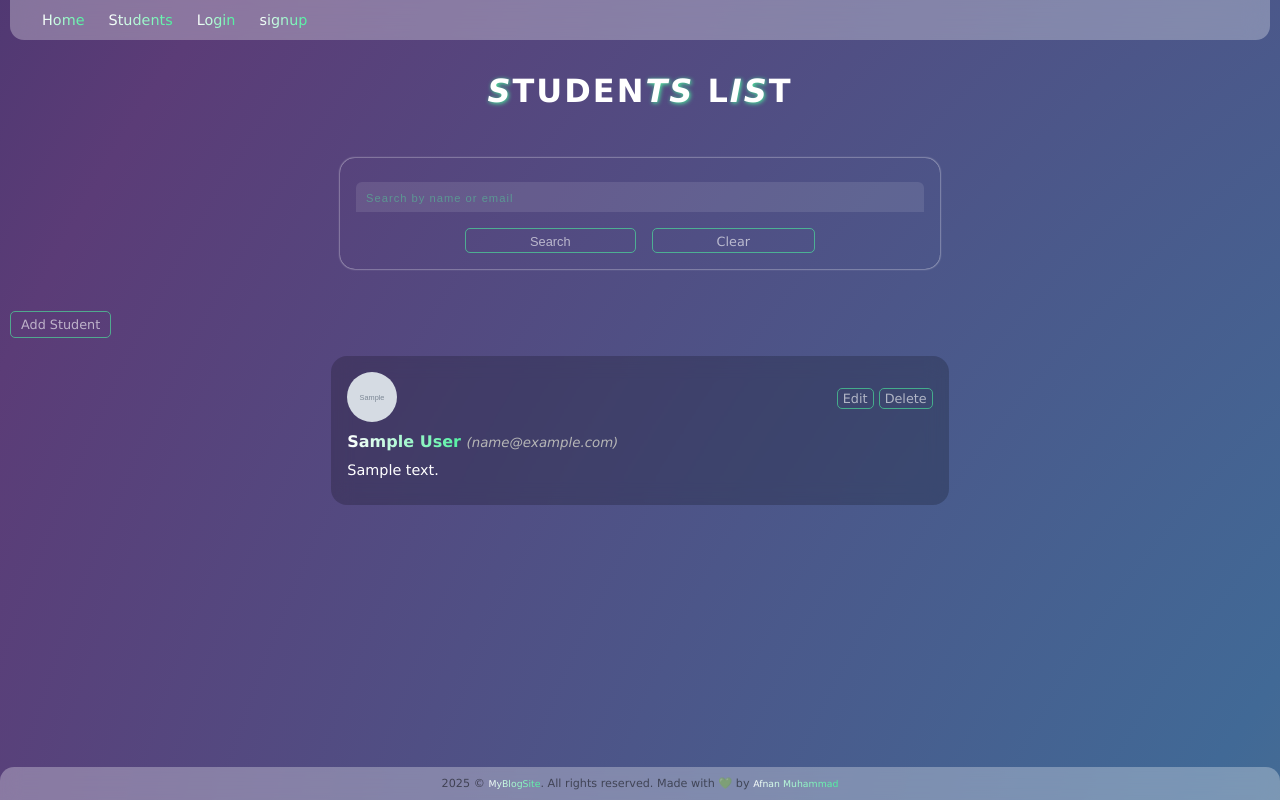
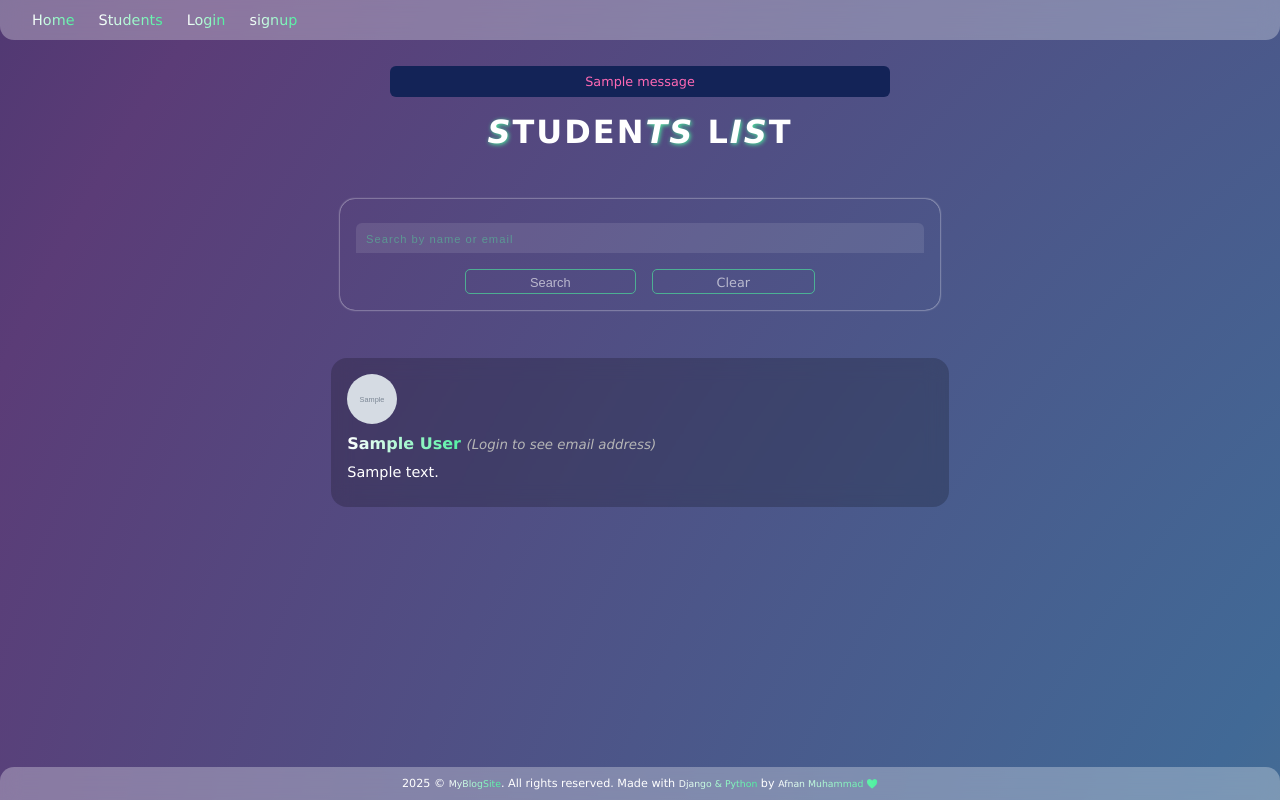
Before and after one commit to OtakuTotipotent/myblogsite, a Django app: page /students/ in a window 1280 px wide. Run offline with Django 5.2, Linux system fonts and the light colour scheme; tables that the repository leaves empty hold one stand-in row (values such as "Sample post"); grey boxes marked "Sample" are stand-in pictures; one stand-in notice (Sample message) is shown; parts of the project's set-up code (start-up, migrations or seed data) failed here and were passed over.

Commit message:
blog & security

```diff
--- a/accounts/admin.py
+++ b/accounts/admin.py
@@ -1,12 +1,10 @@
 from django.contrib import admin
 from django.contrib.auth.admin import UserAdmin
 from .models import User
-from .forms import CustomUserCreationForm
 
 
 class CustomUserAdmin(UserAdmin):
     model = User
-    add_form = CustomUserCreationForm
     list_display = (
         "email",
         "name",
@@ -17,7 +15,7 @@ class CustomUserAdmin(UserAdmin):
 
     fieldsets = (
         (None, {"fields": ("email", "password")}),
-        ("Personal Info", {"fields": ("name")}),
+        ("Personal Info", {"fields": ("name",)}),
         (
             "Permissions",
             {
--- a/accounts/views.py
+++ b/accounts/views.py
@@ -20,7 +20,7 @@ def signup_view(request):
             name=name,
         )
         login(request, user)
-        return redirect(request, "home")
+        return redirect("home")
     return render(request, "accounts/signup.html")
 
 
--- a/blog/templates/blog/base.html
+++ b/blog/templates/blog/base.html
@@ -14,7 +14,6 @@
     body {
       display: flex;
       flex-direction: column;
-      padding: 0 10px;
       min-height: 100vh;
       position: relative;
       font-family: 'verdana';
@@ -26,6 +25,7 @@
 
     .container {
       margin: 1rem 0 4rem;
+      padding: 10px;
     }
 
     @keyframes gradient {
@@ -50,12 +50,13 @@
     nav {
       position: sticky;
       top: 0;
+      width: 100%;
       display: flex;
       gap: 1.5rem;
       padding: 12px 32px;
       border-radius: 0 0 14px 14px;
-      backdrop-filter: blur(12px);
       background-color: rgba(255, 255, 255, 0.3);
+      backdrop-filter: blur(10px);
       z-index: 10;
     }
 
@@ -70,7 +71,8 @@
       text-align: center;
       border-radius: 14px 14px 0 0;
       backdrop-filter: blur(10px);
-      color: rgba(0, 0, 0, 0.5);
+      color: rgba(0, 0, 0, 0.8);
+      color: white;
       background-color: rgba(255, 255, 255, 0.3);
     }
 
@@ -102,18 +104,25 @@
       color: transparent;
     }
 
+    .page-links:hover {
+      background: linear-gradient(90deg, #4cf09e, white);
+      -webkit-background-clip: text;
+      background-clip: text;
+      color: transparent;
+    }
+
     .page-links::before {
       content: "";
       display: block;
       position: absolute;
       left: 0;
-      bottom: -2px;
+      bottom: -3px;
       width: 100%;
       height: 2px;
       border-radius: 50%;
-      background-color: white;
+      background-color: #4cf09e;
       transform: scaleX(0);
-      transition: transform 0.3s ease-in-out;
+      transition: 0.3s;
     }
 
     .page-links:hover::before {
@@ -294,6 +303,32 @@
       border-radius: 50%;
     }
 
+    .messages {
+      max-width: 500px;
+      margin: 0;
+      margin: auto;
+      list-style: none;
+      background-color: #132357;
+      backdrop-filter: blur(10px);
+      border-radius: 6px;
+      transition: .2s;
+    }
+
+    .message-item {
+      color: hotpink;
+      padding: 0.5rem;
+      font-size: 0.8rem;
+      cursor: default;
+    }
+
+    .messages:hover {
+      background-color: rgba(255, 105, 180, 0.2);
+
+      & .message-item {
+        color: white;
+      }
+    }
+
     @media (max-width: 600px) {
       .list-item {
         max-width: 100%;
@@ -322,13 +357,24 @@
   </nav>
 
   <div class="container">
+
+    {% if messages %}
+    <ul class="messages">
+      {% for message in messages %}
+      <li class="message-item">{{ message }}</li>
+      {% endfor %}
+    </ul>
+    {% endif %}
+
+
     {% block content %}
     {% endblock content %}
   </div>
 
   <footer>
-    2025 &copy; <a href="{% url 'home' %}" class="page-links">MyBlogSite</a>. All rights reserved. Made with 💚 by <a
-      class="page-links" href="https://github.com/OtakuTotipotent">Afnan Muhammad</a>
+    2025 &copy; <a href="{% url 'home' %}" class="page-links" target="_blank">MyBlogSite</a>. All rights reserved. Made
+    with <a href="https://www.python.org/jobs/" class="page-links" target="_blank">Django & Python</a> by <a
+      class="page-links" href="https://github.com/OtakuTotipotent" target="_blank">Afnan Muhammad 💚</a>
   </footer>
 
 </body>
--- a/students/models.py
+++ b/students/models.py
@@ -1,5 +1,6 @@
 import os
 from django.db import models
+from django.conf import settings
 
 
 def student_profile_upload(instance, filename):
@@ -17,6 +18,11 @@ class Student(models.Model):
         upload_to=student_profile_upload, blank=True, null=True
     )
     created_at = models.DateTimeField(auto_now_add=True)
+    owner = models.ForeignKey(
+        settings.AUTH_USER_MODEL,
+        on_delete=models.CASCADE,
+        related_name="students",
+    )
 
     def __str__(self):
         return self.name
--- a/students/templates/students/students_list.html
+++ b/students/templates/students/students_list.html
@@ -17,33 +17,41 @@ My Blog Site | Students
  </div>
 </form>
 
+{% if user.is_authenticated %}
 <a class="btn-primary" href="{% url 'student_create' %}">Add Student</a>
+{% endif %}
 
 <ul>
-
  {% for student in students %}
-
  <li class="list-item">
 
   <div class="ul-header">
    {% if student.profile_pic %}
    <img class="profile-img" src="{{ student.profile_pic.url }}" alt="{{ student.name }} 🖼️">
    {% endif %}
+
+   {% if user == student.owner %}
    <div class="ul-btns">
     <a class="btn-primary" href="{% url 'student_edit' student.id %}">Edit</a>
     <a class="btn-primary" href="{% url 'student_delete' student.id %}">Delete</a>
    </div>
+   {% endif %}
   </div>
 
   <div class="ul-heading">
-   <b> {{ student.name }} </b> <i> ({{ student.email }}) </i>
+   <b> {{ student.name }} </b> <i>
+    {% if user.is_authenticated %}
+    ({{ student.email }})
+    {% else %}
+    (Login to see email address)
+    {% endif %}
+   </i>
   </div>
 
   <p> {{ student.bio }} </p>
 
  </li>
  {% endfor %}
-
 </ul>
 
 {% endblock content %}
--- a/students/views.py
+++ b/students/views.py
@@ -1,8 +1,7 @@
 from django.shortcuts import render, redirect, get_object_or_404
+from django.contrib.auth.decorators import login_required
 from .forms import StudentForm
 from .models import Student
-
-# Create your views here.
 
 
 def students_list(request):
@@ -17,11 +16,14 @@ def students_list(request):
     )
 
 
+@login_required(login_url="login")
 def student_create(request):
     if request.method == "POST":
         form = StudentForm(request.POST, request.FILES)
 
         if form.is_valid():
+            student = form.save(commit=False)
+            student.owner = request.user
             form.save()
             return redirect("students_list")
 
@@ -31,8 +33,9 @@ def student_create(request):
     return render(request, "students/student_form.html", {"form": form})
 
 
+@login_required(login_url="login")
 def student_edit(request, pk):
-    student = get_object_or_404(Student, pk=pk)
+    student = get_object_or_404(Student, pk=pk, owner=request.user)
     if request.method == "POST":
         form = StudentForm(request.POST, request.FILES, instance=student)
         if form.is_valid():
@@ -49,8 +52,9 @@ def student_edit(request, pk):
         )
 
 
+@login_required(login_url="login")
 def student_delete(request, pk):
-    student = get_object_or_404(Student, pk=pk)
+    student = get_object_or_404(Student, pk=pk, owner=request.user)
     if request.method == "POST":
         student.delete()
         return redirect("students_list")
```
Also changed, not shown: accounts/forms.py (deleted, +0 -8 lines), blog/models.py (+6 -2 lines), blog/templates/blog/home.html (+8 -4 lines), blog/views.py (+8 -2 lines), accounts/migrations/0001_initial.py (added), blog/migrations/0001_initial.py (added), students/migrations/0001_initial.py (added).
